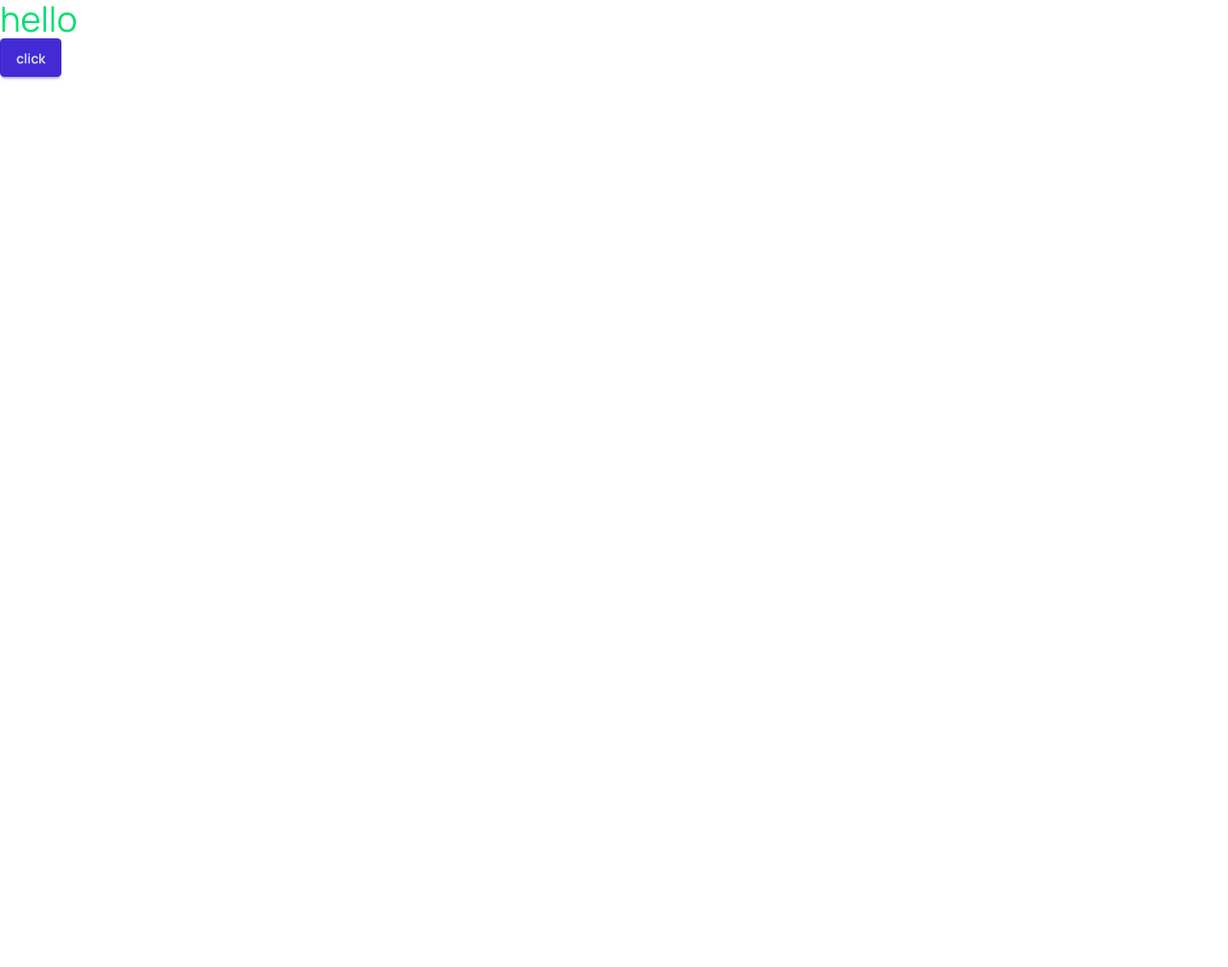
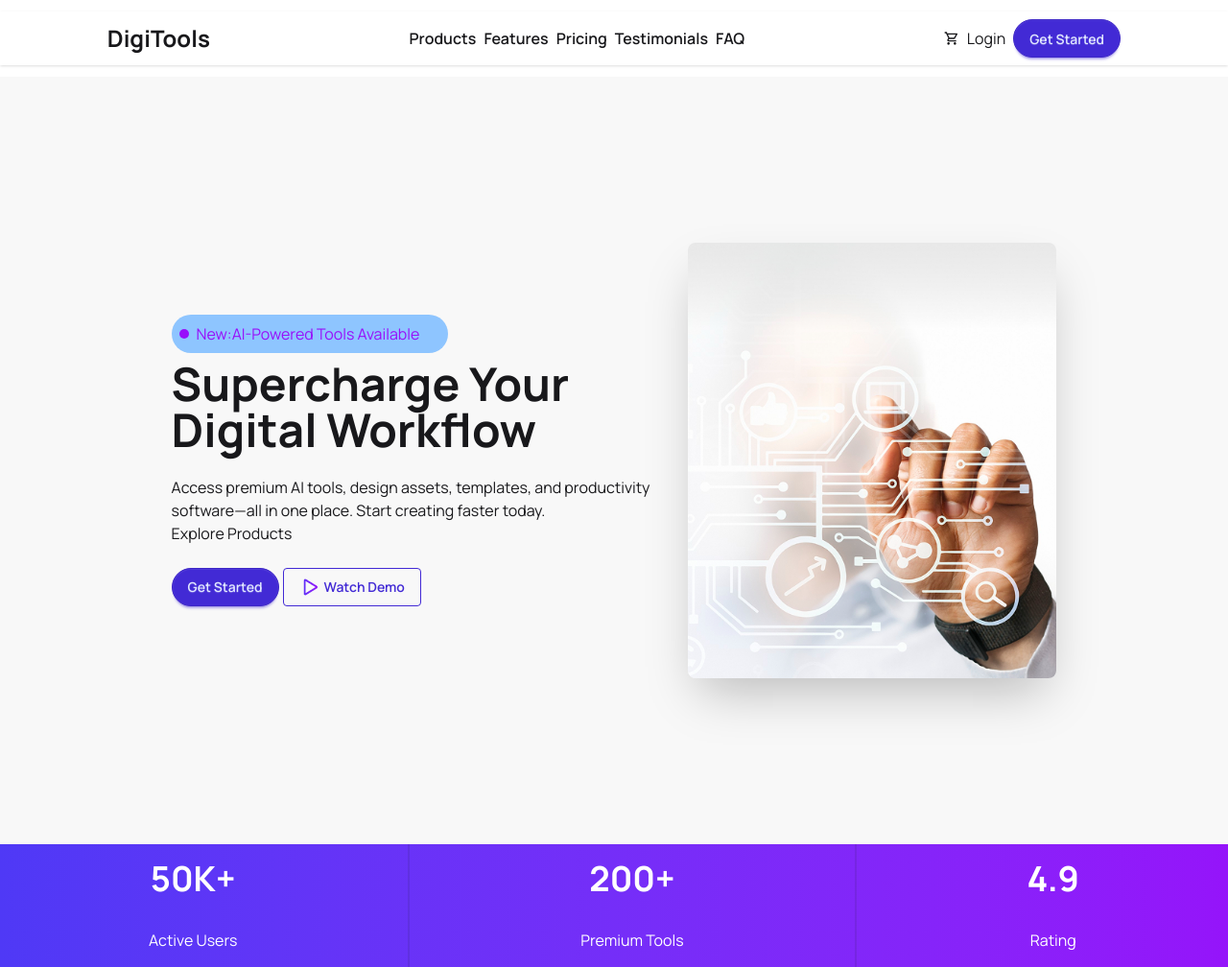
Before and after one commit to Mostakim-Arafat/Assignment-06, a React (Vite) app in the folder Digital_shop/: page / in a window 1280 px wide. Shown: the whole page at 96% size. Before the commit the page ends 800 px from the top, so only its background shows below. Built offline with nearby package versions, Linux system fonts and the light colour scheme.

Commit message:
add navbar,banner,stats

```diff
--- a/Digital_shop/package.json
+++ b/Digital_shop/package.json
@@ -13,6 +13,7 @@
     "@tailwindcss/vite": "^4.2.2",
     "react": "^19.2.4",
     "react-dom": "^19.2.4",
+    "react-icons": "^5.6.0",
     "react-toastify": "^11.0.5",
     "tailwindcss": "^4.2.2"
   },
--- a/Digital_shop/src/App.jsx
+++ b/Digital_shop/src/App.jsx
@@ -1,4 +1,7 @@
 
+import Nav from './component/navbar/Nav'
+import Banner from './component/Banner/Banner'
+import Stats from './component/Stats/stats'
 
 import './App.css'
 
@@ -7,8 +10,9 @@ function App() {
 
   return (
     <>
-     <h1 className='text-4xl text-green-400'>hello</h1>
-     <button className='btn btn-primary'>click</button>
+     <Nav/>
+     <Banner/>
+     <Stats/>
     </>
   )
 }
--- /dev/null
+++ b/Digital_shop/src/UI/button.jsx
@@ -0,0 +1,12 @@
+import React from 'react';
+
+const Button = ({text}) => {
+    return (
+        <>
+        <button className='btn btn-primary rounded-3xl' text={text}>{text}</button>
+        </>
+
+    );
+};
+
+export default Button;
--- /dev/null
+++ b/Digital_shop/src/component/Banner/Banner.jsx
@@ -0,0 +1,40 @@
+import React from 'react';
+import bannerImg from '../../assets/banner.png'
+import play from '../../assets/Play.png'
+import Button from '../../UI/button';
+const Banner = () => {
+    return (
+        <div>
+            <div className="hero bg-base-200 min-h-screen">
+                <div className="hero-content flex-col gap-10 lg:flex-row-reverse">
+                    <img
+                        src={bannerImg}
+                        className="max-w-sm rounded-lg shadow-2xl"
+                    />
+                    <div>
+                        <div className='bg-blue-300 rounded-3xl flex items-center gap-2 p-2 max-w-2xs mb-2'>
+                            <div className='h-2.5 w-2.5 rounded-full bg-purple-600'></div>
+                            <div><p className='text-purple-600'>New:AI-Powered Tools Available</p></div>
+                        </div>
+                        <h1 className="text-5xl font-bold">Supercharge Your <br></br> Digital Workflow</h1>
+                        <p className="py-6">
+                            Access premium AI tools, design assets, templates, and productivity <br />
+                            software—all in one place. Start creating faster today. <br />
+                            Explore Products
+                        </p>
+                        <div className='space-x-1'>
+                        <Button text='Get Started'></Button>
+                        <button className='btn btn-outline btn-primary'>
+                            <img src={play} alt="" />
+                            Watch Demo
+                            </button>
+
+                        </div>
+                    </div>
+                </div>
+            </div>
+        </div>
+    );
+};
+
+export default Banner;
--- /dev/null
+++ b/Digital_shop/src/component/Stats/stats.jsx
@@ -0,0 +1,26 @@
+import React from 'react';
+
+const Stats = () => {
+    return (
+        <div className='bg-linear-to-r from-[#4F39F6] to-[#9514FA] text-white'>
+            <div className="flex w-full flex-col lg:flex-row">
+                <div className="card   grid h-32 grow place-items-center">
+                    <h1 className='text-4xl font-bold'>50K+</h1>
+                    <p>Active Users</p>
+                </div>
+                <div className="divider lg:divider-horizontal"></div>
+                <div className="card  grid h-32 grow place-items-center">
+                    <h1 className='text-4xl font-bold'>200+</h1>
+                    <p>Premium Tools</p>
+                </div>
+                <div className="divider lg:divider-horizontal"></div>
+                <div className="card  grid h-32 grow place-items-center">
+                   <h1 className='text-4xl font-bold'>4.9</h1>
+                    <p>Rating</p>
+                </div>
+            </div>
+        </div>
+    );
+};
+
+export default Stats;
--- /dev/null
+++ b/Digital_shop/src/component/navbar/Nav.jsx
@@ -0,0 +1,31 @@
+import React from 'react';
+import { FaCarSide } from "react-icons/fa";
+import { MdOutlineShoppingCart } from "react-icons/md";
+import Button from '../../UI/button';
+
+const Nav = () => {
+    return (
+        <div className='bg-base-100 shadow-sm flex  justify-around items-center  my-3 p-2'>
+            <div className='text-2xl font-bold'>
+                 <h1>DigiTools</h1>
+            </div>
+            <div className='flex gap-2 font-semibold'>
+                <p>Products</p>
+                <p>Features</p>
+                <p>Pricing</p>
+                <p>Testimonials</p>
+                <p>FAQ</p>
+            </div>
+            <div className='flex items-center gap-2'>
+                <MdOutlineShoppingCart />
+            <p> Login</p>
+
+            <Button text='Get Started'></Button>
+
+            </div>
+
+        </div>
+    );
+};
+
+export default Nav;
```
Also changed, not shown: 1 other file (tests, documents, lock files or other folders).
